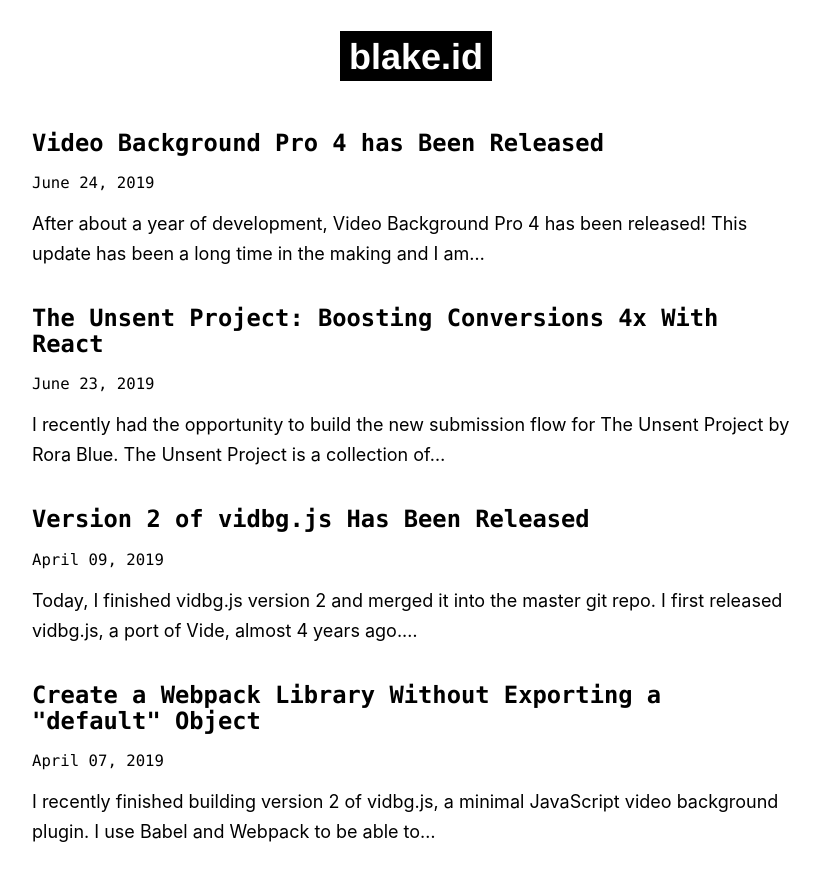
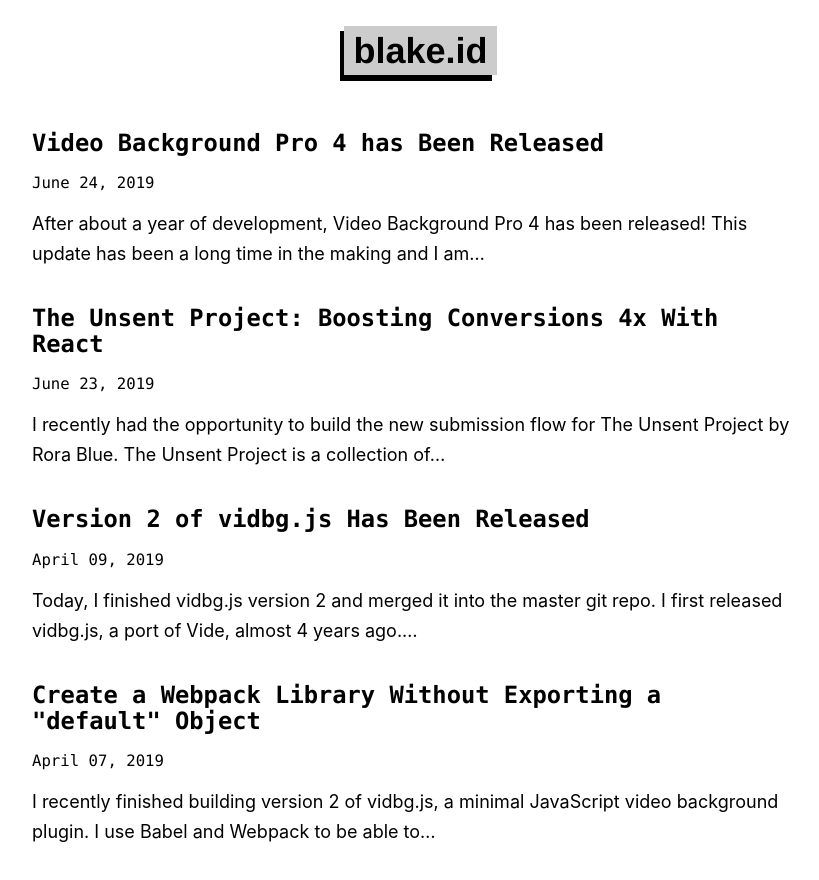
Before and after one commit to blakewilson/blake.id, a Gatsby site: page / in a window 1280 px wide. Shown: the whole page, without its empty margins (224-1043 px from the left). Built offline with nearby package versions, Linux system fonts and the light colour scheme; Gatsby itself is replaced by a stand-in of ours; some packages are replaced by stand-ins of ours.

Commit message:
update logo

```diff
--- a/src/components/layout.css
+++ b/src/components/layout.css
@@ -31,3 +31,17 @@ video {
     font-size: 0.9rem;
     font-style: italic;
 }
+
+.brand {
+    position: relative;
+}
+
+.brand:after {
+    content: "blake.id";
+    position: absolute;
+    padding: .25rem 0.5rem;
+    background-color: #ccc;
+    top: -.25rem;
+    left: .25rem;
+    color: #000;
+}
--- a/src/components/layout.js
+++ b/src/components/layout.js
@@ -62,10 +62,10 @@ class Layout extends React.Component {
         }}
       >
         <Link
+          className='brand'
           style={{
             boxShadow: `none`,
             textDecoration: `none`,
-            color: `inherit`,
             backgroundColor: '#000',
             color: '#fff',
             padding: '0.25rem .5rem'
```
